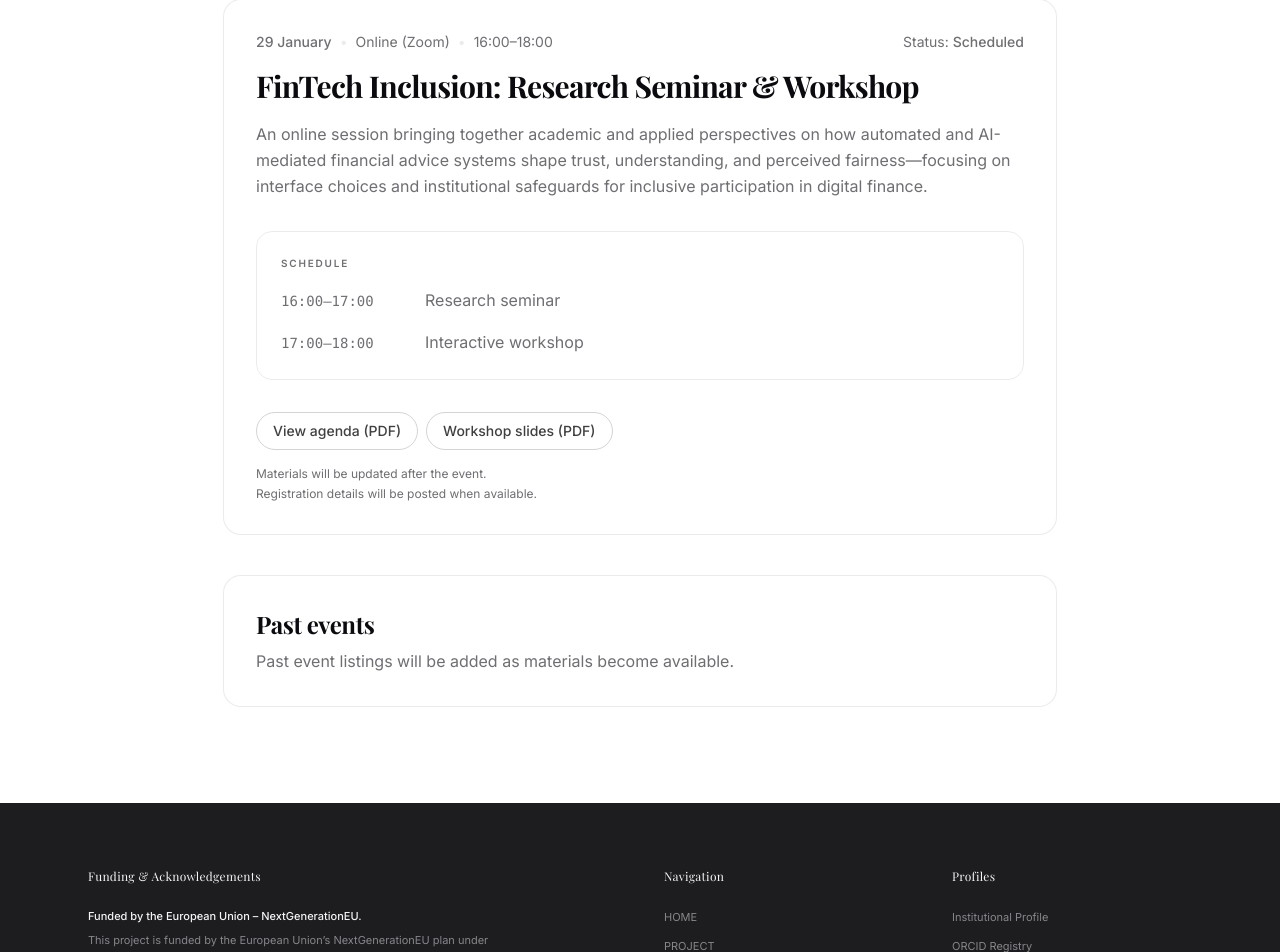
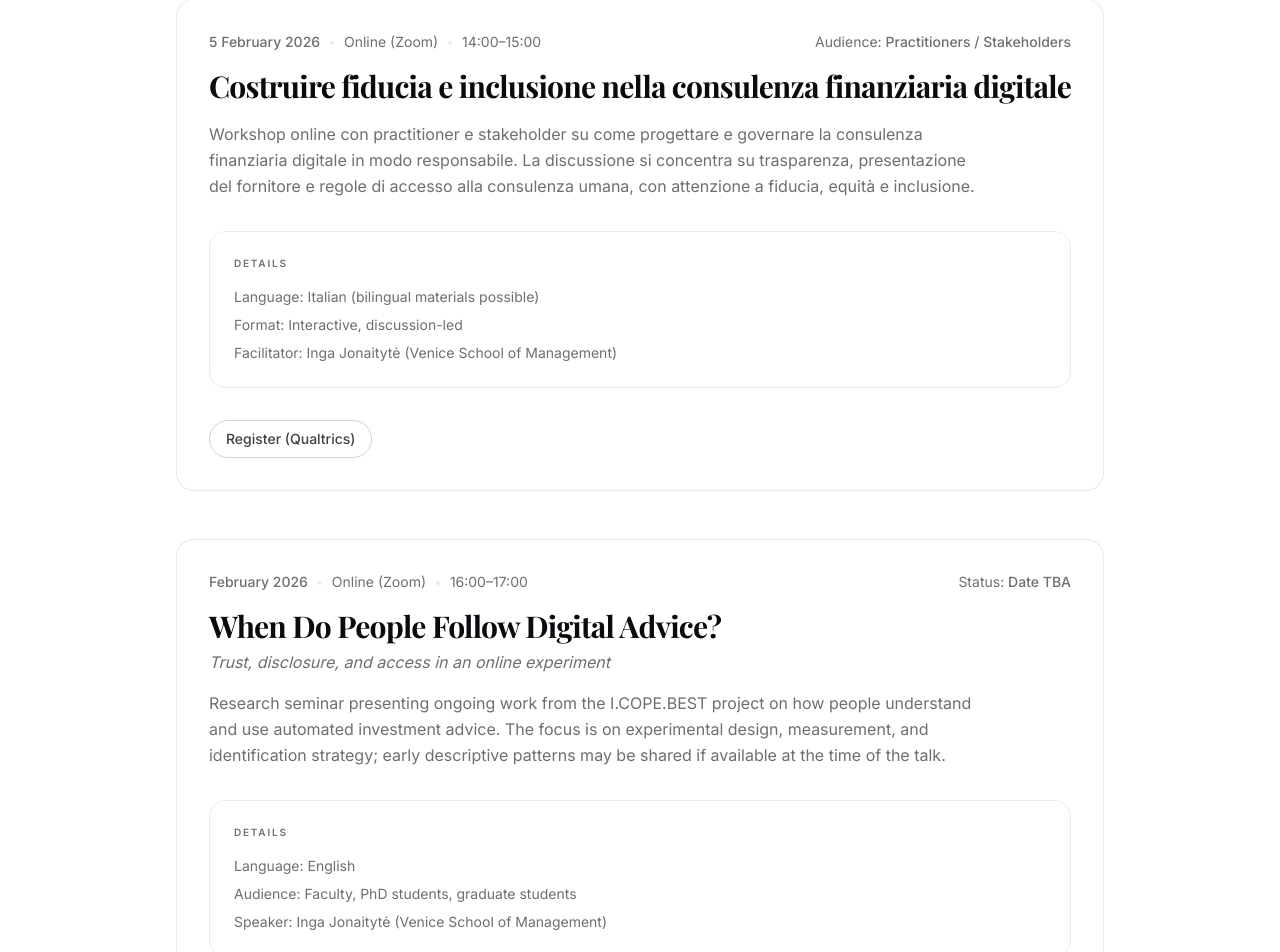
Before and after one commit to inarts/icopebest, a Next.js app: page /events in a window 1280 px wide. Shown: the part 420-1372 px from the top of the page. Built offline with nearby package versions, Linux system fonts and the light colour scheme; a web font is replaced by a local one.

Commit message:
Update events page; add style governance reference and style lock

```diff
--- a/app/events/page.tsx
+++ b/app/events/page.tsx
@@ -1,10 +1,6 @@
-// app/events/page.tsx
 import PageHeader from "@/components/PageHeader";
 import Card from "@/components/Card";
 import { quietBtn } from "@/components/styles";
-
-const btn =
-  "inline-flex items-center rounded-full border border-neutral-300 bg-white px-4 py-2 text-sm font-medium text-neutral-700 hover:text-neutral-900 hover:bg-neutral-50 transition";
 
 export default function EventsPage() {
   return (
@@ -15,100 +11,138 @@ export default function EventsPage() {
         subtitle="Seminars and workshops connected to the project"
       />
 
-      <div className="max-w-5xl mx-auto px-6 py-24 space-y-10">
-        <Card className="p-10">
-          {/* Meta line */}
+      <div className="max-w-5xl mx-auto px-6 py-24 space-y-12">
+        {/* =========================
+            EXPERT WORKSHOP
+            ========================= */}
+        <Card>
+          {/* Meta */}
           <div className="flex flex-col md:flex-row md:items-center md:justify-between gap-3">
             <div className="text-sm text-foreground-muted">
-              <span className="font-medium">29 January</span>
+              <span className="font-medium">5 February 2026</span>
               <span className="mx-2 text-border">•</span>
               <span>Online (Zoom)</span>
               <span className="mx-2 text-border">•</span>
-              <span>16:00–18:00</span>
+              <span>14:00–15:00</span>
             </div>
 
             <div className="text-sm text-foreground-muted">
-              Status: <span className="font-medium">Scheduled</span>
+              Audience: <span className="font-medium">Practitioners / Stakeholders</span>
             </div>
           </div>
 
           <h2 className="mt-4 text-3xl font-serif font-bold text-foreground tracking-tight leading-tight">
-            FinTech Inclusion: Research Seminar &amp; Workshop
+            Costruire fiducia e inclusione nella consulenza finanziaria digitale
           </h2>
 
           <p className="mt-4 text-base text-foreground-muted leading-relaxed max-w-3xl">
-            An online session bringing together academic and applied perspectives on how automated
-            and AI-mediated financial advice systems shape trust, understanding, and perceived
-            fairness—focusing on interface choices and institutional safeguards for inclusive
-            participation in digital finance.
+            Workshop online con practitioner e stakeholder su come progettare e governare la
+            consulenza finanziaria digitale in modo responsabile. La discussione si concentra su
+            trasparenza, presentazione del fornitore e regole di accesso alla consulenza umana, con
+            attenzione a fiducia, equità e inclusione.
           </p>
 
-          {/* Schedule (muted; no black emphasis) */}
+          {/* Details */}
           <div className="mt-8 rounded-2xl border border-border bg-background-muted/50 p-6">
             <div className="text-[10px] font-semibold uppercase tracking-eyebrow text-foreground-muted mb-4">
-              Schedule
+              Details
             </div>
 
-            <div className="space-y-4">
-              <div className="flex flex-col sm:flex-row sm:items-baseline gap-2 sm:gap-8">
-                <div className="text-sm font-mono text-foreground-muted w-28 shrink-0">
-                  16:00–17:00
-                </div>
-                <div className="text-base text-foreground-muted leading-relaxed">
-                  Research seminar
-                </div>
-              </div>
-
-              <div className="flex flex-col sm:flex-row sm:items-baseline gap-2 sm:gap-8">
-                <div className="text-sm font-mono text-foreground-muted w-28 shrink-0">
-                  17:00–18:00
-                </div>
-                <div className="text-base text-foreground-muted leading-relaxed">
-                  Interactive workshop
-                </div>
-              </div>
-            </div>
+            <ul className="space-y-2 text-sm text-foreground-muted">
+              <li>Language: Italian (bilingual materials possible)</li>
+              <li>Format: Interactive, discussion-led</li>
+              <li>Facilitator: Inga Jonaitytė (Venice School of Management)</li>
+            </ul>
           </div>
 
-          {/* Materials */}
+          {/* Actions */}
           <div className="mt-8 flex flex-wrap gap-2">
             <a
-              href="/documents/events/icopebest_event_agenda.pdf"
+              href="https://univemanagement.eu.qualtrics.com/jfe/form/SV_dg35JkhIczJhi9U"
               target="_blank"
               rel="noreferrer"
               className={quietBtn}
             >
-              View agenda (PDF)
+              Register (Qualtrics)
             </a>
+          </div>
+        </Card>
 
+        {/* =========================
+            RESEARCH SEMINAR
+            ========================= */}
+        <Card>
+          {/* Meta */}
+          <div className="flex flex-col md:flex-row md:items-center md:justify-between gap-3">
+            <div className="text-sm text-foreground-muted">
+              <span className="font-medium">February 2026</span>
+              <span className="mx-2 text-border">•</span>
+              <span>Online (Zoom)</span>
+              <span className="mx-2 text-border">•</span>
+              <span>16:00–17:00</span>
+            </div>
+
+            <div className="text-sm text-foreground-muted">
+              Status: <span className="font-medium">Date TBA</span>
+            </div>
+          </div>
+
+          <h2 className="mt-4 text-3xl font-serif font-bold text-foreground tracking-tight leading-tight">
+            When Do People Follow Digital Advice?
+          </h2>
+
+          <p className="mt-1 text-base text-foreground-muted italic">
+            Trust, disclosure, and access in an online experiment
+          </p>
+
+          <p className="mt-4 text-base text-foreground-muted leading-relaxed max-w-3xl">
+            Research seminar presenting ongoing work from the I.COPE.BEST project on how people
+            understand and use automated investment advice. The focus is on experimental design,
+            measurement, and identification strategy; early descriptive patterns may be shared if
+            available at the time of the talk.
+          </p>
+
+          {/* Details */}
+          <div className="mt-8 rounded-2xl border border-border bg-background-muted/50 p-6">
+            <div className="text-[10px] font-semibold uppercase tracking-eyebrow text-foreground-muted mb-4">
+              Details
+            </div>
+
+            <ul className="space-y-2 text-sm text-foreground-muted">
+              <li>Language: English</li>
+              <li>Audience: Faculty, PhD students, graduate students</li>
+              <li>Speaker: Inga Jonaitytė (Venice School of Management)</li>
+            </ul>
+          </div>
+
+          {/* Actions */}
+          <div className="mt-8 flex flex-wrap gap-2">
             <a
-              href="/documents/slides/icopebest_workshop_slides.pdf"
+              href="https://univemanagement.eu.qualtrics.com/jfe/form/SV_eWBQbOif6xHKdSK"
               target="_blank"
               rel="noreferrer"
               className={quietBtn}
-
             >
-              Workshop slides (PDF)
+              Register (Qualtrics)
             </a>
-          </div>
-
-          {/* Micro-notes */}
-          <div className="mt-4 space-y-1">
-            <p className="text-xs text-foreground-muted">
-              Materials will be updated after the event.
-            </p>
-            <p className="text-xs text-foreground-muted">
-              Registration details will be posted when available.
-            </p>
           </div>
         </Card>
 
-        <Card className="p-10">
-          <h2 className="text-2xl font-serif font-bold text-foreground">Past events</h2>
-          <p className="mt-2 text-base text-foreground-muted leading-relaxed">
-            Past event listings will be added as materials become available.
+        {/* =========================
+            BRIDGE NOTE
+            ========================= */}
+        <div className="text-sm text-foreground-muted max-w-3xl">
+          <p>
+            <strong>EN:</strong> The seminar focuses on research framing and experimental design,
+            while the workshop shifts to practical implications and design trade-offs—using the same
+            institutional choices as a shared reference point.
           </p>
-        </Card>
+          <p className="mt-2">
+            <strong>IT:</strong> Il seminario si concentra su quadro concettuale e disegno
+            sperimentale, mentre il workshop sposta il focus su implicazioni pratiche e trade-off di
+            progettazione, usando le stesse scelte istituzionali come riferimento comune.
+          </p>
+        </div>
       </div>
     </>
   );
```
Also changed, not shown: 2 other files (tests, documents, lock files or other folders).
